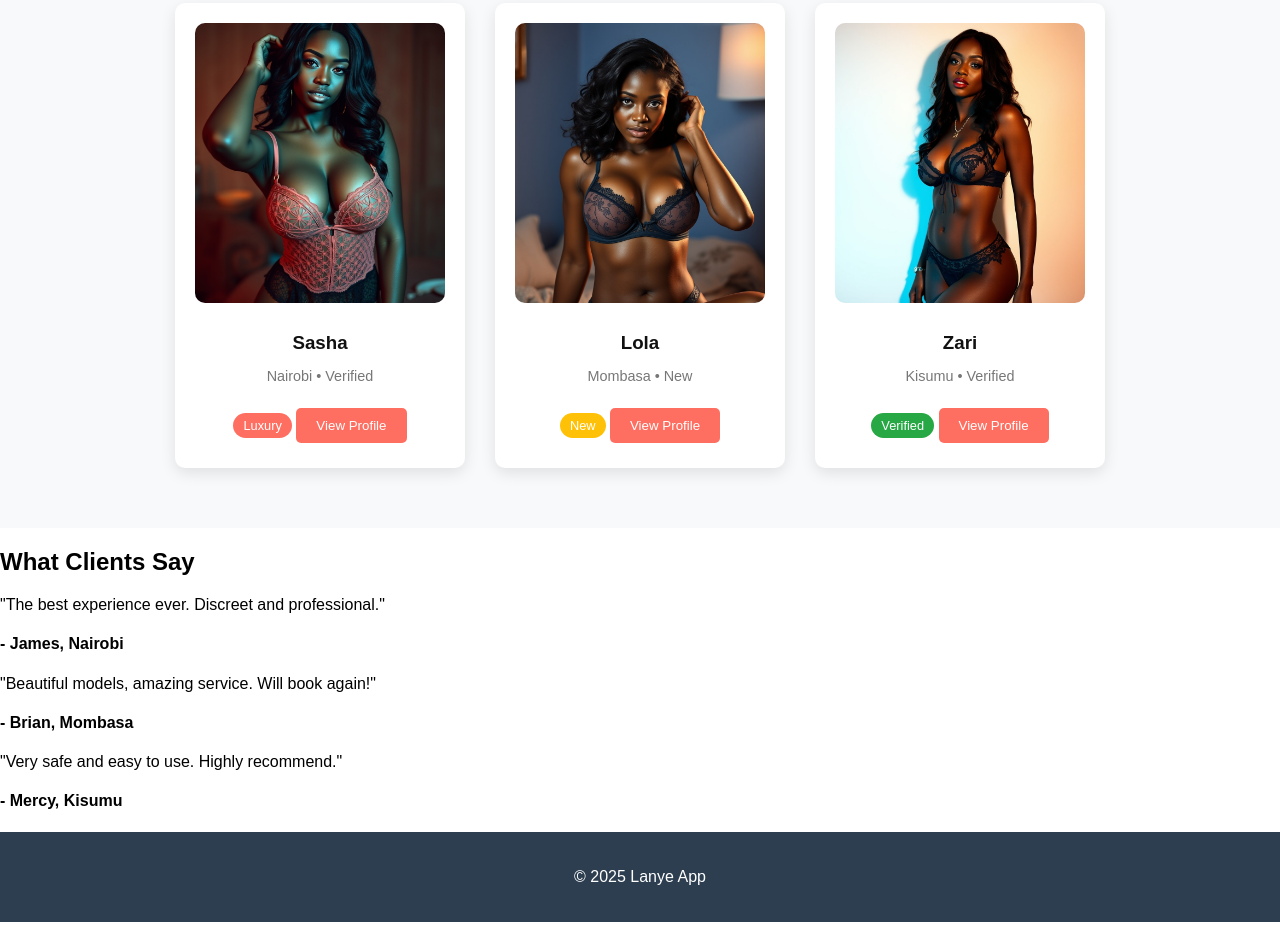
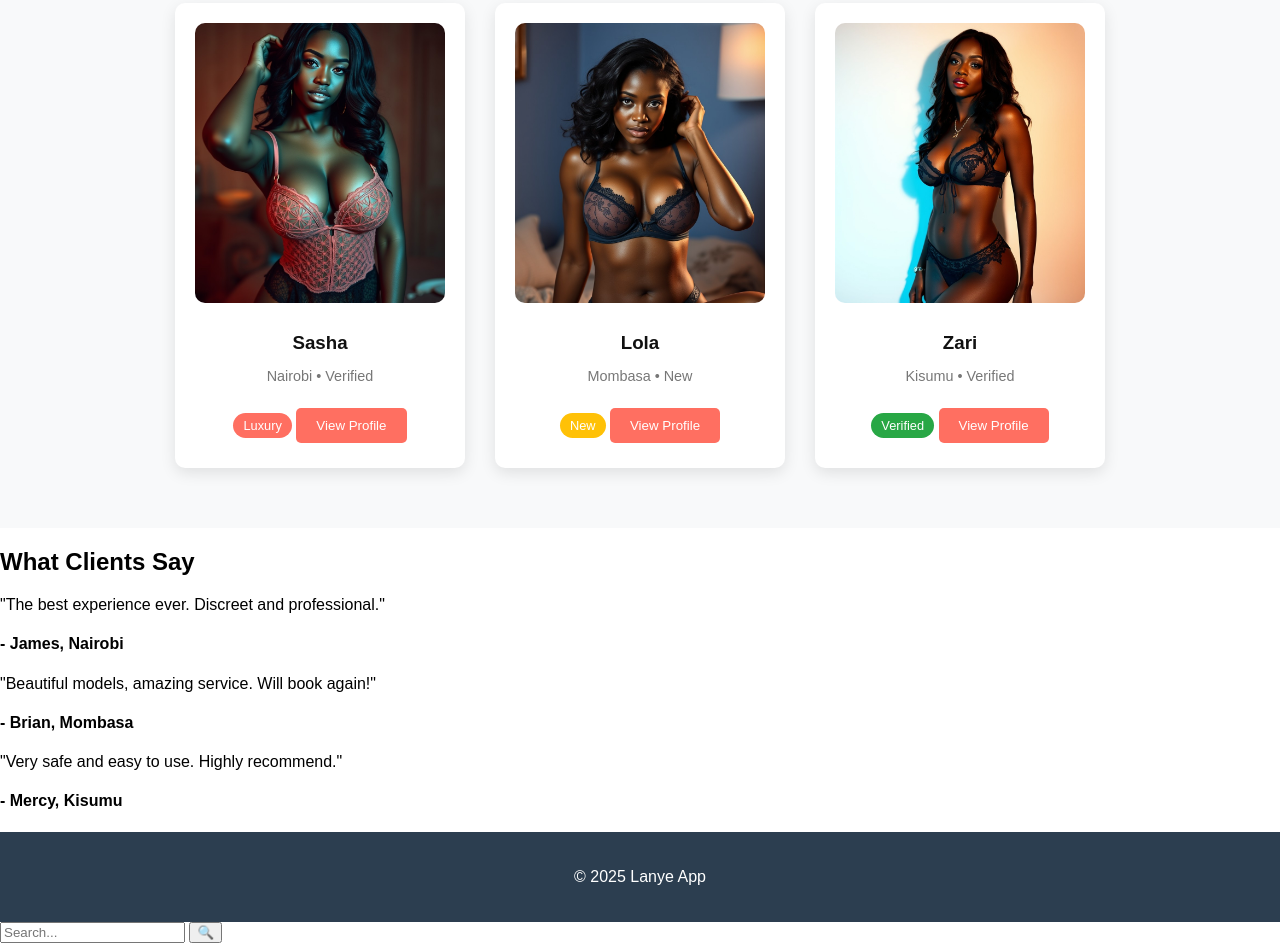
Before and after one commit to Thesurgent/Lanye-app, a website: page index.html in a window 1280 px wide. Shown: the part 1040-1983 px from the top of the page. Before the commit the page ends 1962 px from the top, so only its background shows below. Drawn offline with Linux system fonts and the light colour scheme.

Commit message:
Added floating search button on the side to filter models by name in the index page.

```diff
--- a/index.html
+++ b/index.html
@@ -87,6 +87,12 @@
         <p>&copy; 2025 Lanye App</p>
     </footer>
 
+    <!-- Floating Search Button -->
+    <div class="search-button">
+        <input type="text" placeholder="Search..." id="searchInput">
+        <button onclick="performSearch()">🔍</button>
+    </div>
+
     <script>
         function filterModels() {
             var cityFilter = document.getElementById('cityFilter').value;
@@ -100,6 +106,20 @@
                 }
             });
         }
+
+        function performSearch() {
+            const input = document.getElementById('searchInput').value.toLowerCase();
+            const models = document.querySelectorAll('.model-card');
+
+            models.forEach(model => {
+                const name = model.querySelector('h3').textContent.toLowerCase();
+                if (name.includes(input)) {
+                    model.style.display = 'block';
+                } else {
+                    model.style.display = 'none';
+                }
+            });
+        }
     </script>
 </body>
 </html>
```
